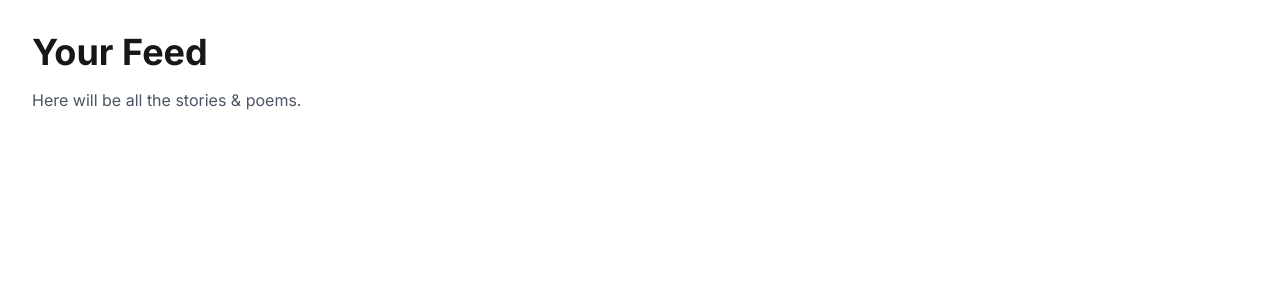
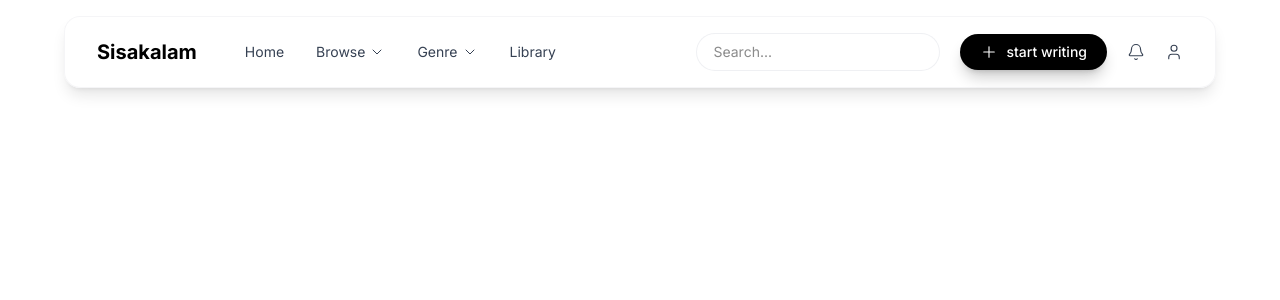
Before and after one commit to sabeennayazu/Sisakalam, a Next.js app in the folder frontend/: page /home in a window 1280 px wide. Shown: the top 300 px of the page. Built offline with nearby package versions, Linux system fonts and the light colour scheme; sample sign-in values are in the browser's storage; a web font is replaced by a local one.

Commit message:
created navbar

```diff
--- a/frontend/app/home/page.tsx
+++ b/frontend/app/home/page.tsx
@@ -1,13 +1,18 @@
 "use client";
 
 import AuthGuard from "@/components/AuthGuard";
+import Navbar from "@/components/Navbar/Navbar";
 
 export default function HomePage() {
   return (
     <AuthGuard>
-      <div className="min-h-screen p-8">
-        <h1 className="text-4xl font-bold">Your Feed</h1>
-        <p className="mt-4 text-gray-600">Here will be all the stories & poems.</p>
+      <div className="min-h-screen bg-white  ">
+        <Navbar />
+
+
+
+
+
       </div>
     </AuthGuard>
   );
--- a/frontend/app/layout.tsx
+++ b/frontend/app/layout.tsx
@@ -18,7 +18,7 @@ export default function RootLayout({
 }) {
   return (
     <html lang="en" className={`${inter.variable} ${playfair.variable}`}>
-      <body>
+      <body className="">
         {children}
       </body>
     </html>
--- a/frontend/app/page.tsx
+++ b/frontend/app/page.tsx
@@ -9,7 +9,7 @@ export default function LandingPage() {
   const [loginOpen, setLoginOpen] = useState(false);
 
   return (
-    <div className="min-h-screen bg-[#F9F5EE] text-[#191919] relative">
+    <div className="min-h-screen bg-white text-[#191919] relative">
       {/* NAVBAR */}
       <header className="w-full border-b border-black/10">
         <div className="mx-auto max-w-7xl p-5 flex justify-between items-center">
--- a/frontend/components/AuthModal.tsx
+++ b/frontend/components/AuthModal.tsx
@@ -144,7 +144,7 @@ const AuthModal: React.FC<AuthModalProps> = ({ open, onClose }) => {
                 value={formData.username}
                 onChange={handleChange}
                 placeholder="johndoe"
-                className={`w-full px-4 py-3 rounded-xl border ${errors.username ? "border-red-500" : "border-gray-200"
+                className={`w-full px-4 py-3 text-black rounded-xl border ${errors.username ? "border-red-500" : "border-gray-200"
                   } focus:ring-2 focus:ring-black outline-none transition-all`}
               />
               <ErrorMessage message={errors.username} />
@@ -161,7 +161,7 @@ const AuthModal: React.FC<AuthModalProps> = ({ open, onClose }) => {
               value={formData.email}
               onChange={handleChange}
               placeholder="you@example.com"
-              className={`w-full px-4 py-3 rounded-xl border ${errors.email ? "border-red-500" : "border-gray-200"
+              className={`w-full px-4 py-3 text-black rounded-xl border ${errors.email ? "border-red-500" : "border-gray-200"
                 } focus:ring-2 focus:ring-black outline-none transition-all`}
             />
             <ErrorMessage message={errors.email} />
@@ -177,7 +177,7 @@ const AuthModal: React.FC<AuthModalProps> = ({ open, onClose }) => {
               value={formData.password}
               onChange={handleChange}
               placeholder="••••••••"
-              className={`w-full px-4 py-3 rounded-xl border ${errors.password ? "border-red-500" : "border-gray-200"
+              className={`w-full px-4 py-3 text-black rounded-xl border ${errors.password ? "border-red-500" : "border-gray-200"
                 } focus:ring-2 focus:ring-black outline-none transition-all`}
             />
             <ErrorMessage message={errors.password} />
@@ -194,7 +194,7 @@ const AuthModal: React.FC<AuthModalProps> = ({ open, onClose }) => {
                 value={formData.confirmPassword}
                 onChange={handleChange}
                 placeholder="••••••••"
-                className={`w-full px-4 py-3 rounded-xl border ${errors.confirmPassword ? "border-red-500" : "border-gray-200"
+                className={`w-full px-4 py-3 text-black rounded-xl border ${errors.confirmPassword ? "border-red-500" : "border-gray-200"
                   } focus:ring-2 focus:ring-black outline-none transition-all`}
               />
               <ErrorMessage message={errors.confirmPassword} />
--- /dev/null
+++ b/frontend/components/Navbar/BrowseMenu.tsx
@@ -0,0 +1,75 @@
+"use client";
+
+import { useState } from "react";
+
+type BrowseType = "trending" | "collections";
+
+export default function BrowseMenu() {
+  const [type, setType] = useState<BrowseType>("trending");
+
+  return (
+    <div className="absolute top-full pt-6">
+      <div className="relative bg-slate-900 text-white rounded-2xl shadow-2xl w-[700px] p-6">
+
+        {/* Arrow */}
+        <div className="absolute -top-2 left-10 w-4 h-4 bg-slate-900 rotate-45"></div>
+
+        {/* Tabs */}
+        <div className="flex gap-8 mb-6">
+          <button
+            onMouseEnter={() => setType("trending")}
+            className={type === "trending" ? "border-b" : "opacity-60"}
+          >
+            Trending
+          </button>
+
+          <button
+            onMouseEnter={() => setType("collections")}
+            className={type === "collections" ? "border-b" : "opacity-60"}
+          >
+            Collections
+          </button>
+        </div>
+
+        <div className="grid grid-cols-3 gap-6 text-sm">
+
+          {type === "trending" ? (
+            <>
+              <Column title="Popular" items={["Today", "This Week", "This Month"]} />
+              <Column title="Rising" items={["New Voices", "Emerging", "Gaining Traction"]} />
+              <Column title="Featured" items={["Editor Picks", "Staff Picks", "Recommended"]} />
+            </>
+          ) : (
+            <>
+              <Column title="Curated" items={["Best of Poetry", "Story Collections", "Must Read"]} />
+              <Column title="Categories" items={["Most Viewed", "Highly Rated", "Recently Added"]} />
+              <Column title="Special" items={["Award Winners", "Classics", "Hidden Gems"]} />
+            </>
+          )}
+
+        </div>
+      </div>
+    </div>
+  );
+}
+
+function Column({
+  title,
+  items,
+}: {
+  title: string;
+  items: string[];
+}) {
+  return (
+    <div>
+      <h4 className="font-semibold mb-2">{title}</h4>
+      <ul className="space-y-1 opacity-80">
+        {items.map((i) => (
+          <li key={i} className="hover:text-white cursor-pointer">
+            {i}
+          </li>
+        ))}
+      </ul>
+    </div>
+  );
+}
--- /dev/null
+++ b/frontend/components/Navbar/MegaMenu.tsx
@@ -0,0 +1,75 @@
+"use client";
+
+import { useState } from "react";
+
+type GenreType = "poems" | "stories";
+
+export default function MegaMenu() {
+  const [type, setType] = useState<GenreType>("poems");
+
+  return (
+    <div className="absolute top-full pt-6">
+      <div className="relative bg-slate-900 text-white rounded-2xl shadow-2xl w-[700px] p-6">
+
+        {/* Arrow */}
+        <div className="absolute -top-2 left-10 w-4 h-4 bg-slate-900 rotate-45"></div>
+
+        {/* Tabs */}
+        <div className="flex gap-8 mb-6">
+          <button
+            onMouseEnter={() => setType("poems")}
+            className={type === "poems" ? "border-b" : "opacity-60"}
+          >
+            Poems
+          </button>
+
+          <button
+            onMouseEnter={() => setType("stories")}
+            className={type === "stories" ? "border-b" : "opacity-60"}
+          >
+            Stories
+          </button>
+        </div>
+
+        <div className="grid grid-cols-3 gap-6 text-sm">
+
+          {type === "poems" ? (
+            <>
+              <Column title="Classic" items={["Love","Nature","Life"]}/>
+              <Column title="Modern" items={["Free Verse","Dark","Hope"]}/>
+              <Column title="Mood" items={["Sad","Motivation"]}/>
+            </>
+          ) : (
+            <>
+              <Column title="Fiction" items={["Fantasy","Sci-Fi","Horror"]}/>
+              <Column title="Realistic" items={["Drama","Urban"]}/>
+              <Column title="Audience" items={["Teen","Romance"]}/>
+            </>
+          )}
+
+        </div>
+      </div>
+    </div>
+  );
+}
+
+function Column({
+  title,
+  items,
+}: {
+  title: string;
+  items: string[];
+}) {
+  return (
+    <div>
+      <h4 className="font-semibold mb-2">{title}</h4>
+      <ul className="space-y-1 opacity-80">
+        {items.map((i) => (
+          <li key={i} className="hover:text-white cursor-pointer">
+            {i}
+          </li>
+        ))}
+      </ul>
+    </div>
+  );
+}
--- /dev/null
+++ b/frontend/components/Navbar/Navbar.tsx
@@ -0,0 +1,164 @@
+"use client";
+
+import { useState, useRef, useEffect } from "react";
+import Link from "next/link";
+import { ChevronDown, User, Plus, Bell } from "lucide-react";
+
+import MegaMenu from "./MegaMenu";
+import BrowseMenu from "./BrowseMenu";
+import ProfileMenu from "./ProfileMenu";
+
+export type MenuType = "genre" | "browse" | "profile" | null;
+
+export default function Navbar() {
+  const [openMenu, setOpenMenu] = useState<MenuType>(null);
+  const navRef = useRef<HTMLDivElement>(null);
+
+  /* ---------- CLOSE ON OUTSIDE CLICK ---------- */
+  useEffect(() => {
+    function handleClickOutside(e: MouseEvent) {
+      if (!navRef.current?.contains(e.target as Node)) {
+        setOpenMenu(null);
+      }
+    }
+
+    document.addEventListener("mousedown", handleClickOutside);
+    return () =>
+      document.removeEventListener("mousedown", handleClickOutside);
+  }, []);
+
+ return (
+  <nav
+    ref={navRef}
+    className="
+      fixed top-4 inset-x-0
+      z-50
+      flex justify-center
+      pointer-events-none
+    "
+  >
+    {/* ACTUAL NAVBAR */}
+    <div
+      className="
+        pointer-events-auto
+        w-full max-w-6xl
+        backdrop-blur-md
+        bg-white/70
+        border border-gray-200/40
+        shadow-lg
+        rounded-2xl
+        px-8 py-4
+      "
+    >
+      <div className="flex justify-between items-center">
+
+        {/* LEFT */}
+        <div className="flex items-center gap-12">
+
+          <Link href="/" className="font-bold text-xl text-black">
+            Sisakalam
+          </Link>
+
+          <div className="flex items-center gap-8">
+            <Link
+              href="/"
+              className="text-gray-700 text-sm hover:text-black transition"
+            >
+              Home
+            </Link>
+
+            {/* Browse */}
+            <div
+              onMouseEnter={() => setOpenMenu("browse")}
+              onMouseLeave={() => setOpenMenu(null)}
+              className="relative"
+            >
+              <button className="flex gap-1 items-center text-gray-700 text-sm hover:text-black transition">
+                Browse
+                <ChevronDown size={16} strokeWidth={1.5} />
+              </button>
+
+              {openMenu === "browse" && <BrowseMenu />}
+            </div>
+
+            {/* Genre */}
+            <div
+              onMouseEnter={() => setOpenMenu("genre")}
+              onMouseLeave={() => setOpenMenu(null)}
+              className="relative"
+            >
+              <button className="flex gap-1 items-center text-gray-700 text-sm hover:text-black transition">
+                Genre
+                <ChevronDown size={16} strokeWidth={1.5} />
+              </button>
+
+              {openMenu === "genre" && <MegaMenu />}
+            </div>
+
+            <Link
+              href="/library"
+              className="text-gray-700 text-sm hover:text-black transition"
+            >
+              Library
+            </Link>
+          </div>
+        </div>
+
+        {/* RIGHT */}
+        <div className="flex items-center gap-5">
+
+          <input
+            placeholder="Search..."
+            className="
+              border border-gray-200/60
+              rounded-full
+              px-4 py-2
+              text-sm
+              bg-white/50
+              focus:outline-none
+              focus:border-gray-300
+              focus:bg-white/80
+              transition
+            "
+          />
+
+          <button className="
+            px-5 py-2
+            rounded-full
+            bg-black text-white
+            font-medium text-sm
+            hover:bg-gray-900
+            transition-all
+            shadow-lg shadow-black/20
+            hover:shadow-xl hover:shadow-black/30
+            flex items-center gap-2
+          ">
+            <Plus size={18} strokeWidth={1.5}/>
+            start writing
+          </button>
+
+          <Bell
+            size={18}
+            strokeWidth={1.5}
+            className="text-gray-700 cursor-pointer hover:text-black transition"
+          />
+
+          <div
+            onMouseEnter={() => setOpenMenu("profile")}
+            onMouseLeave={() => setOpenMenu(null)}
+            className="relative cursor-pointer"
+          >
+            <User
+              size={18}
+              strokeWidth={1.5}
+              className="text-gray-700 hover:text-black transition"
+            />
+            {openMenu === "profile" && <ProfileMenu />}
+          </div>
+
+        </div>
+      </div>
+    </div>
+  </nav>
+);
+}
--- /dev/null
+++ b/frontend/components/Navbar/ProfileMenu.tsx
@@ -0,0 +1,23 @@
+export default function ProfileMenu() {
+  return (
+    <div className="absolute right-0 top-full pt-4">
+      <div className="relative bg-white shadow-xl rounded-xl w-44 p-3">
+
+        <div className="absolute -top-2 right-4 w-4 h-4 bg-white rotate-45"></div>
+
+        <ul className="space-y-2 text-sm">
+          <li className="hover:text-blue-600 cursor-pointer">
+            Profile
+          </li>
+          <li className="hover:text-blue-600 cursor-pointer">
+            Settings
+          </li>
+          <li className="hover:text-red-500 cursor-pointer">
+            Logout
+          </li>
+        </ul>
+
+      </div>
+    </div>
+  );
+}
--- a/frontend/package.json
+++ b/frontend/package.json
@@ -9,7 +9,8 @@
     "lint": "eslint"
   },
   "dependencies": {
-    "next": "16.0.3",
+    "lucide-react": "^0.575.0",
+    "next": "^16.1.6",
     "react": "19.2.0",
     "react-dom": "19.2.0"
   },
```
Also changed, not shown: 2 other files (tests, documents, lock files or other folders).
